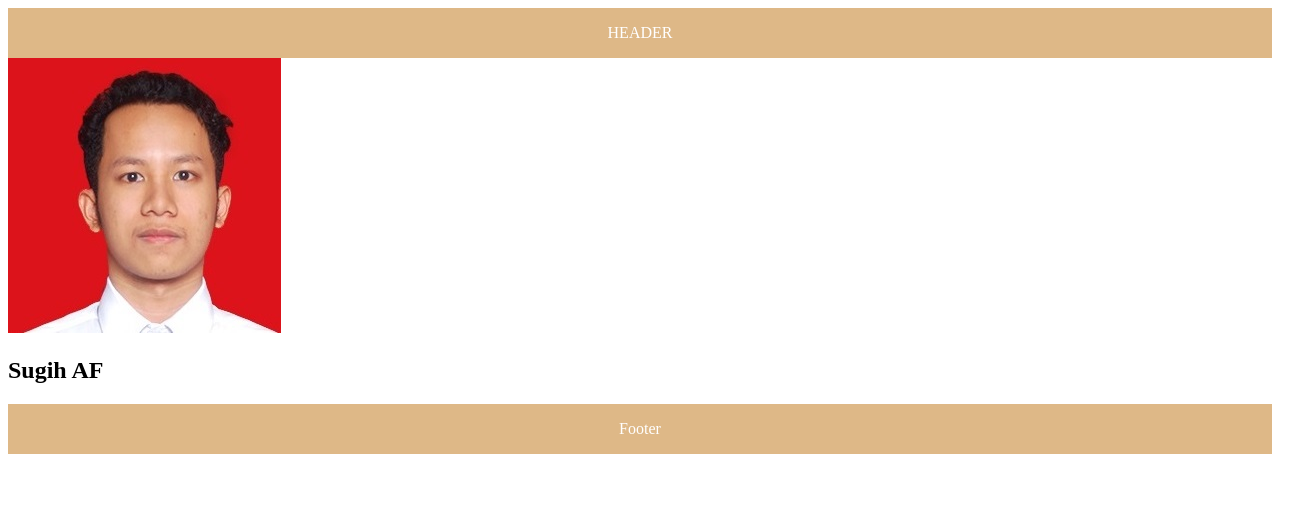
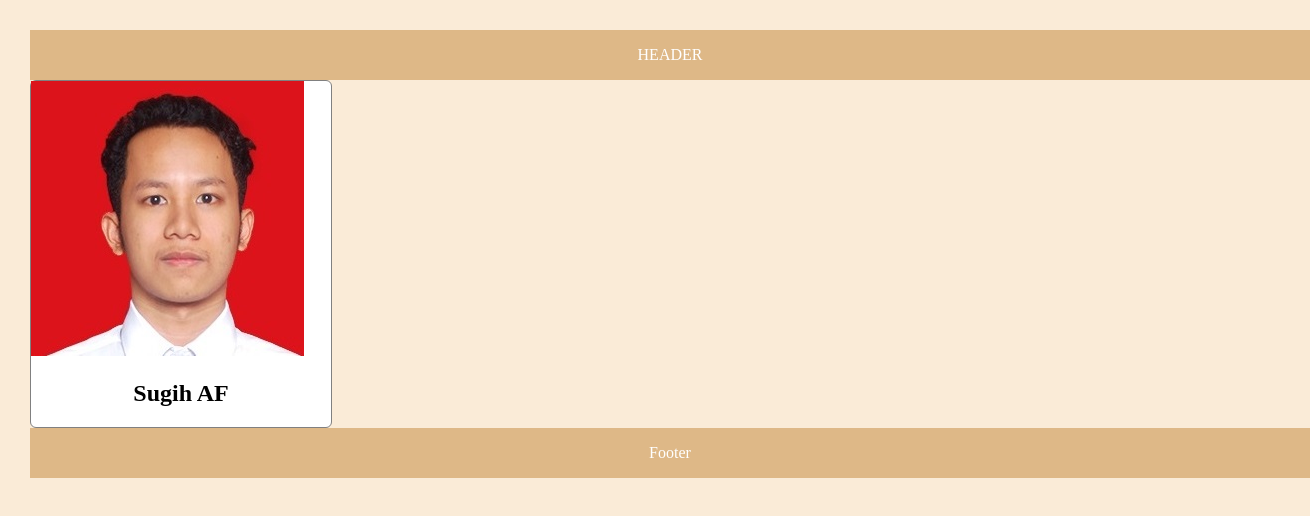
Before and after one commit to sugihAF/try-code-management, a plain HTML site: page index.html in a window 1280 px wide. Shown: the whole page, 1310 px wide, since content can reach past the window. Drawn offline with Linux system fonts and the light colour scheme.

Commit message:
additional style

```diff
--- a/style.css
+++ b/style.css
@@ -1,3 +1,24 @@
+body {
+    width: 100%;
+    margin: 30px;
+    background-color: antiquewhite;
+ }
+
+ #profile-container{
+    max-width: 300px;
+    background-color: white;
+    border: 1px solid gray;
+    border-radius: 6px;
+ }
+
+ #profile-image{
+    width: 100%;
+    height: auto;
+ }
+
+ #profile-name{
+    text-align: center;
+ }
 #footer {
     width: 100%;
     height: 50px;
```
